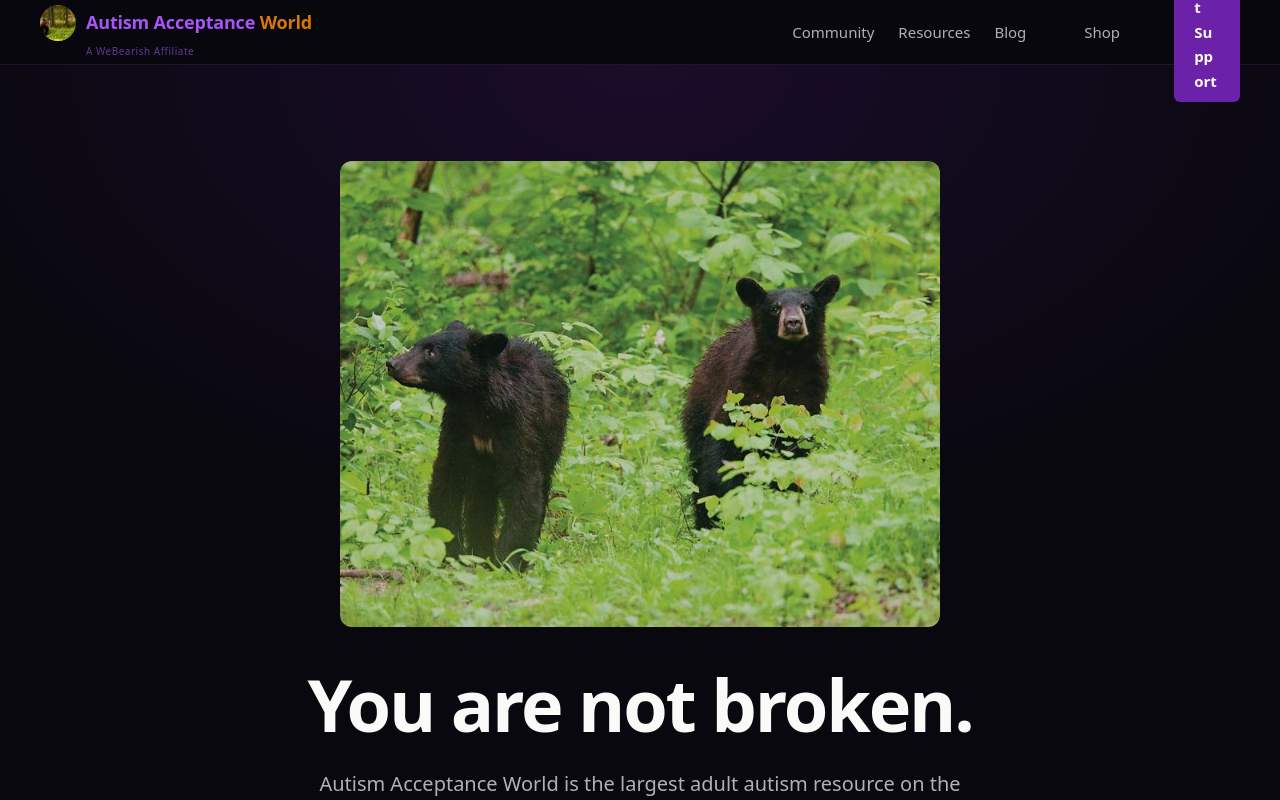
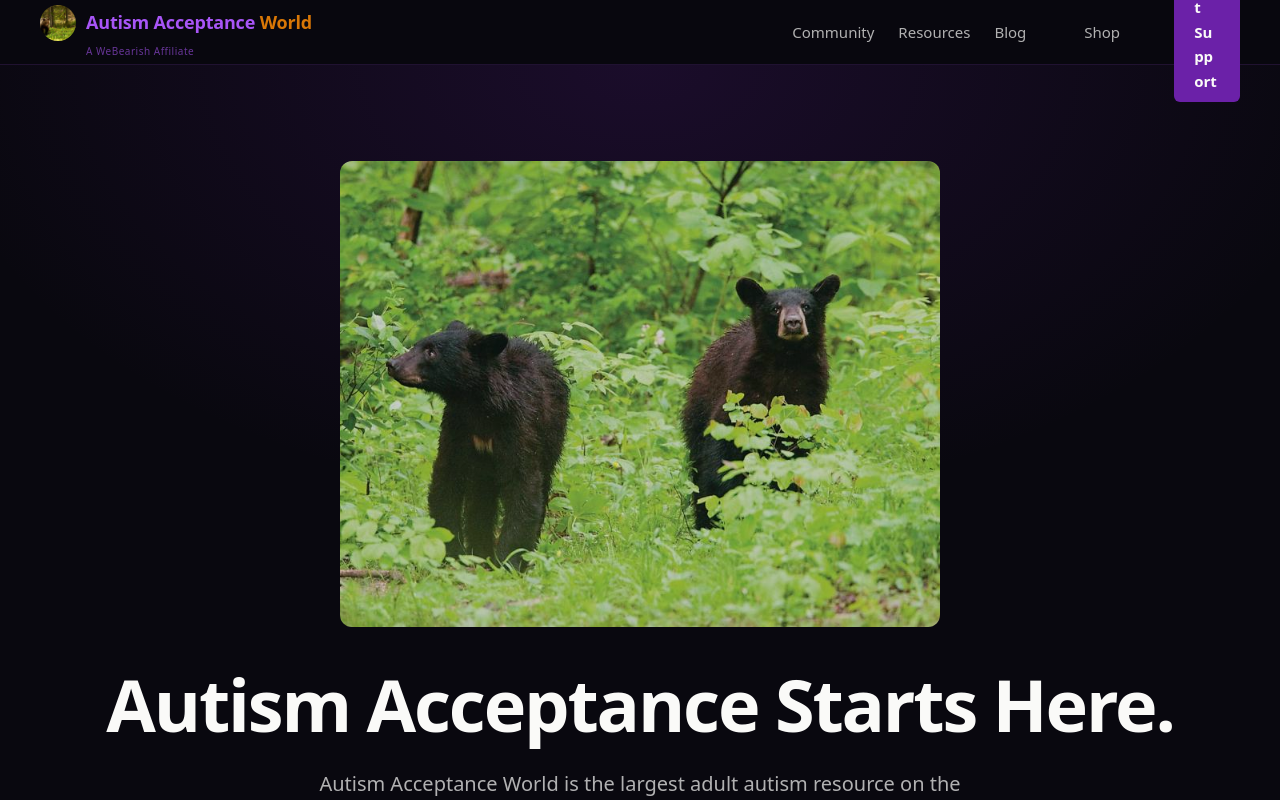
Before and after one commit to abigailleahgoldberg/autismacceptance, a Next.js app: page / in a window 1280 px wide. Shown: the top 800 px of the page. Built offline with nearby package versions, Linux system fonts and the light colour scheme.

Commit message:
fix: H1 now says 'Autism Acceptance Starts Here' for SEO

```diff
--- a/app/page.tsx
+++ b/app/page.tsx
@@ -415,7 +415,7 @@ export default function HomePage() {
             />
           </div>
           <h1 style={h1Style} id="hero-heading">
-            You are not broken.
+            Autism Acceptance Starts Here.
           </h1>
           <p style={heroSubStyle}>
             Autism Acceptance World is the largest adult autism resource on the internet.
```
